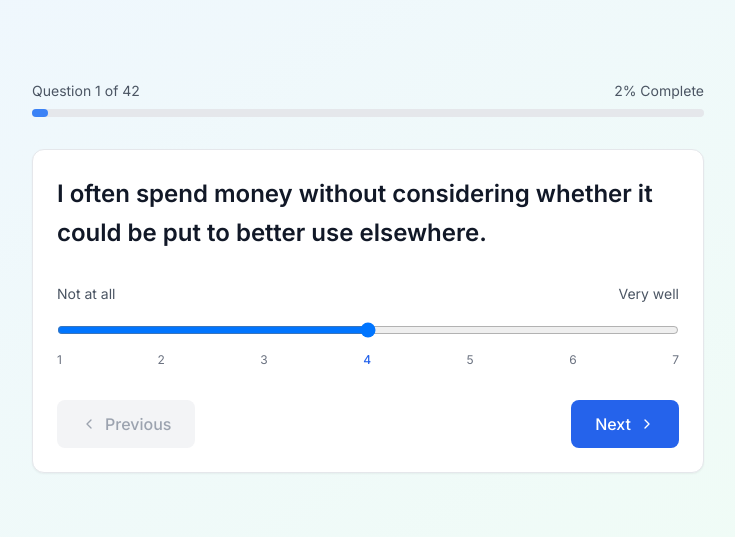
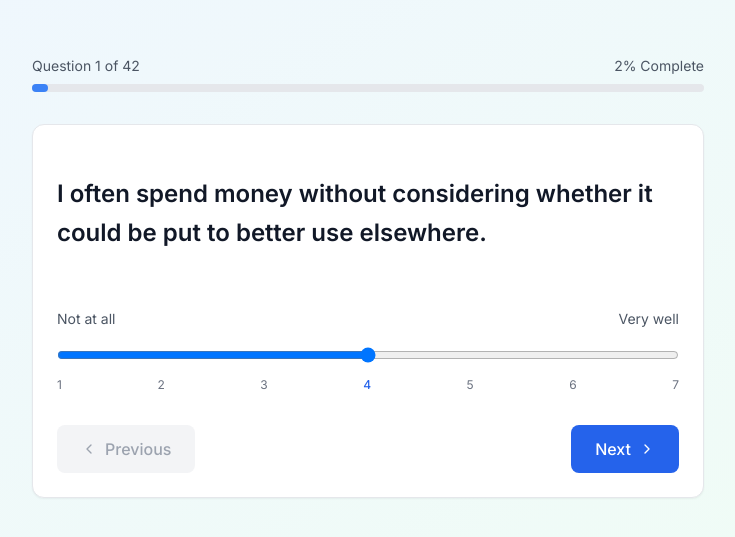
Before and after one commit to acaztec/your-money-personality, a React (Vite) app: page /assessment in a window 1280 px wide. Shown: the part 107-644 px from the top of the page, without its empty margins (272-1007 px from the left). Built offline with nearby package versions, Linux system fonts and the light colour scheme; the HTML template or start-up script is replaced by a standard one.

Commit message:
Fix Next button position in assessment

```diff
--- a/src/components/AssessmentCard.tsx
+++ b/src/components/AssessmentCard.tsx
@@ -68,9 +68,11 @@ export default function AssessmentCard({
 
         {/* Question Card */}
         <div className="card mb-8">
-          <h2 className="text-2xl font-semibold text-gray-900 mb-8 leading-relaxed">
+          <div className="h-32 flex items-center mb-8">
+            <h2 className="text-2xl font-semibold text-gray-900 leading-relaxed">
             {question}
-          </h2>
+            </h2>
+          </div>
 
           {/* Slider */}
           <div className="mb-8">
```
